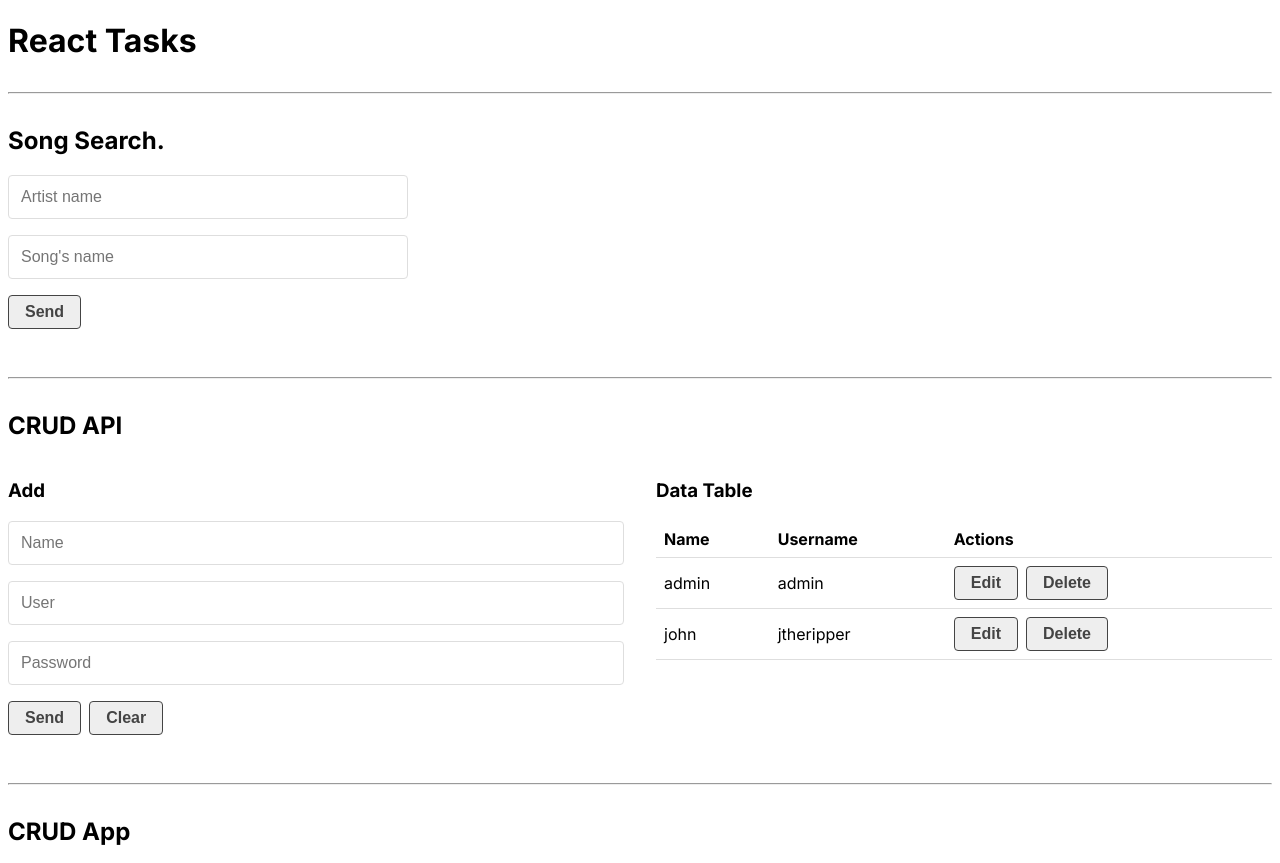
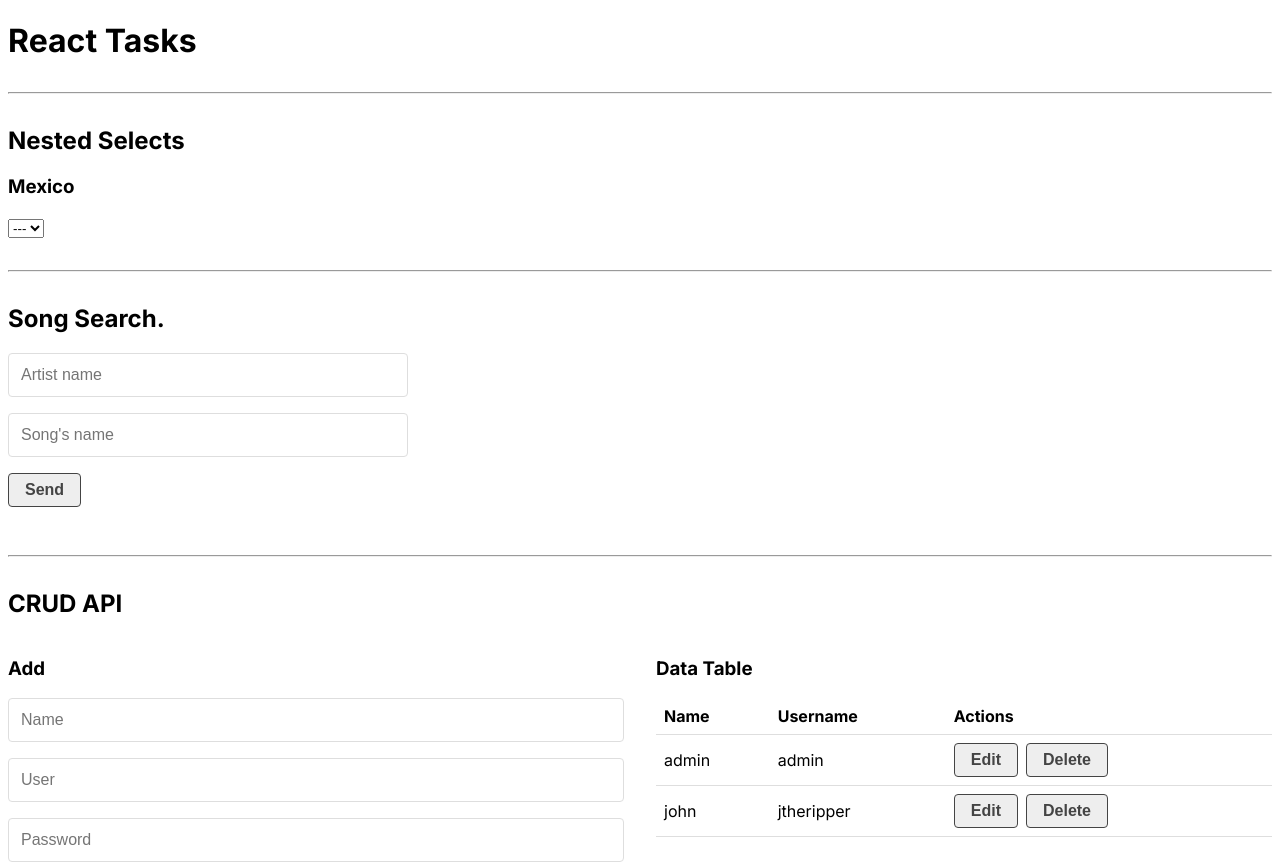
Before and after one commit to Netbul4/react-crud, a Next.js app: page / in a window 1280 px wide. Shown: the top 863 px of the page. Built offline with nearby package versions, Linux system fonts and the light colour scheme; data requests are answered from the project's data file.

Commit message:
feat: Custom hook for fetch request

```diff
--- a/src/app/page.js
+++ b/src/app/page.js
@@ -3,17 +3,20 @@ import "../components/index.css";
 import CrudApp from "@/components/CrudApp";
 import CrudApi from "@/components/CrudApi";
 import SongSearch from "@/components/SongSearch";
+import Selects from "@/components/Selects";
 
 export default function Home() {
   return (
     <>
       <h1>React Tasks</h1>
-      <hr/>
-      <SongSearch/>
-      <hr/>
-      <CrudApi/>
-      <hr/>
-      <CrudApp/>
+      <hr />
+      <Selects />
+      <hr />
+      <SongSearch />
+      <hr />
+      <CrudApi />
+      <hr />
+      <CrudApp />
     </>
   );
 }
--- /dev/null
+++ b/src/components/SelectList.js
@@ -0,0 +1,11 @@
+const SelectList = () => {
+  return (
+    <div>
+      <select name="" id="">
+        <option value="">---</option>
+      </select>
+    </div>
+  );
+};
+
+export default SelectList;
--- /dev/null
+++ b/src/components/Selects.js
@@ -0,0 +1,43 @@
+"use client";
+import React, { useState } from "react";
+import SelectList from "./SelectList";
+
+const Selects = () => {
+  const [state, setState] = useState("");
+  const [town, setTown] = useState("");
+  const [suburb, setSuburb] = useState("");
+
+  return (
+    <div>
+      <h2>Nested Selects</h2>
+      <h3>Mexico</h3>
+      <SelectList
+        title="State"
+        url=""
+        handleChange={(e) => {
+          setState(e.target.value);
+        }}
+      />
+      {state && (
+        <SelectList
+          title="Municipality"
+          url=""
+          handleChange={(e) => {
+            setTown(e.target.value);
+          }}
+        />
+      )}
+      {town && (
+        <SelectList
+          title="colony"
+          url=""
+          handleChange={(e) => {
+            setSuburb(e.target.value);
+          }}
+        />
+      )}
+    </div>
+  );
+};
+
+export default Selects;
```
Also changed, not shown: src/hooks/useFetch.js (added, +47 -0 lines).
